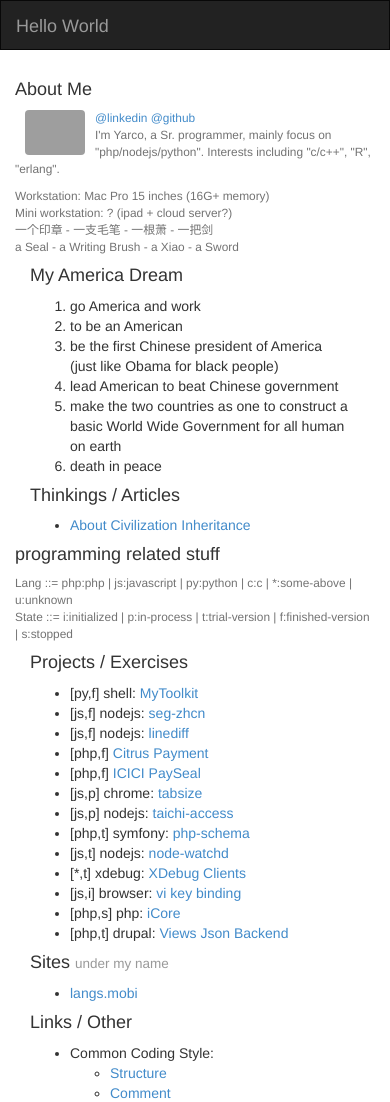
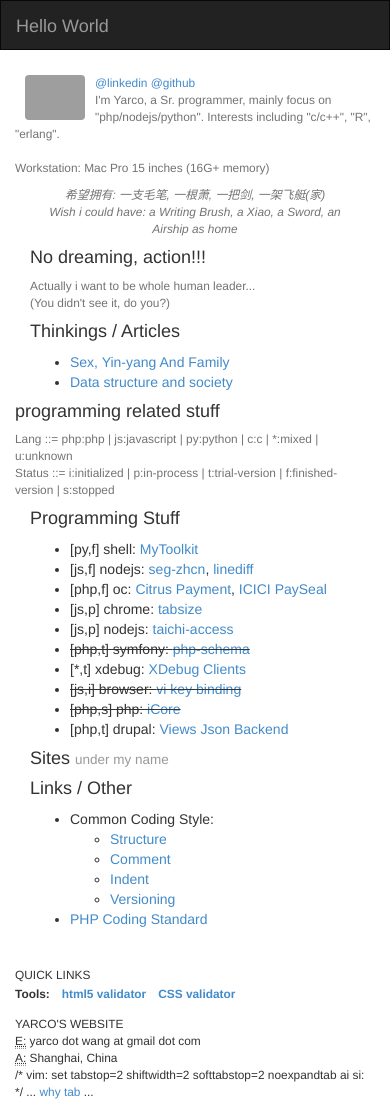
Before and after one commit to yarcowang/yarcowang.github.io, a Jekyll site: the page built from index.html, in a window 390 px wide, cut to the strip 0-1102 px from the top of the page. Built offline with Jekyll 4.4.1, drawn with Linux system fonts in a browser that asks for light colours; grey boxes are pictures that could not be loaded.

Commit message:
modify a lot of things

```diff
--- a/_includes/footer.html
+++ b/_includes/footer.html
@@ -1,8 +1,22 @@
 		<footer class="container">
+			<div class="row">
+				<div class="col-md-12 small">
+					<ul style="list-style:none;padding-left: 0px">
+						<li style="text-transform: uppercase">Quick Links</li>
+						<li>
+							<ul class="clearfix quick-links">
+								<li>Tools:</li>
+								<li><a href="http://validator.w3.org/">html5 validator</a></li>
+								<li><a href="http://jigsaw.w3.org/css-validator/">CSS validator</a></li>
+							</ul>
+						</li>
+					</ul>
+				</div>
+			</div>
 			<div class="row">
 				<div class="col-md-7">
 					<address class="small">
-						Yarco's website<br />
+						<span style="text-transform: uppercase">Yarco's website</span><br />
 						<abbr title="Email">E:</abbr> yarco dot wang at gmail dot com<br />
 						<abbr title="Address">A:</abbr> Shanghai, China<br />
 						/* vim: set tabstop=2 shiftwidth=2 softtabstop=2 noexpandtab ai si: */ ... <a href="https://drupal.org/comment/6670298#comment-6670298">why tab</a> ... <br />
--- a/_includes/header.html
+++ b/_includes/header.html
@@ -12,6 +12,27 @@
 		<link href="{{site.url}}bower_components/bootstrap/dist/css/bootstrap.min.css" rel="stylesheet" type="text/css" />
 		<!-- font-awesome -->
 		<link href="{{site.url}}bower_components/font-awesome/css/font-awesome.min.css" rel="stylesheet" type="text/css" />
+		<style>
+		footer {
+			margin-top: 2em;
+		}
+
+		ul.quick-links {
+			padding-left: 0px;
+			list-style: none;
+			font-weight: bold;
+		}
+
+		ul.quick-links li {
+			display: inline-block;
+			float: left;
+			padding: .2em .5em;
+		}
+
+		ul.quick-links li:first-child {
+			padding-left: 0px;
+		}
+		</style>
 		<script type="text/javascript">
 			$(function() {
 				$('li a').tooltip({
--- a/_layouts/home.html
+++ b/_layouts/home.html
@@ -3,69 +3,58 @@
 		<div class="container">
 			<div class="row">
 				<div class="col-md-6">
-					<h4>About Me</h4>
 					<img src="http://i1275.photobucket.com/albums/y460/yarco_wang/myself_zps06679fed.jpg" class="pull-left" style="width: 60px; margin:0px 10px;border-radius: 4px" />
 					<p class="help-block clearfix small">
 						<a href="http://www.linkedin.com/in/yarcowang">@linkedin</a>
 						<a href="https://github.com/yarcowang">@github</a><br />
-						I'm Yarco, a Sr. programmer, mainly focus on "php/nodejs/python". Interests including "c/c++", "R", "erlang".<br />
-					</p>
-					<p class="help-block clearfix small">
+						I'm Yarco, a Sr. programmer, mainly focus on "php/nodejs/python". Interests including "c/c++", "R", "erlang".<br /><br />
 						Workstation: Mac Pro 15 inches (16G+ memory)<br />
-						Mini workstation: ? (ipad + cloud server?)<br />
-						一个印章 - 一支毛笔 - 一根萧 - 一把剑<br />
-						a Seal - a Writing Brush - a Xiao - a Sword<br />
 					</p>
 
+					<div class="col-md-12 small" style="text-align:center">
+						<i class="help-block">
+						希望拥有: 一支毛笔, 一根萧, 一把剑, 一架飞艇(家)<br />
+						Wish i could have: a Writing Brush, a Xiao, a Sword, an Airship as home<br />
+						</i>
+					</div>
+
 					<div class="col-md-12">
-						<h4>My America Dream</h4>
-						<ol>
-							<li>go America and work</li>
-							<li>to be an American</li>
-							<li>be the first Chinese president of America <br />(just like Obama for black people)</li>
-							<li>lead American to beat Chinese government</li>
-							<li>make the two countries as one to construct a basic World Wide Government for all human on earth</li>
-							<li>death in peace</li>
-						</ol>
+						<h4>No dreaming, action!!!</h4>
+						<p class="help-block small">Actually i want to be whole human leader...<br />(You didn't see it, do you?)</p>
 					</div>
 
 					<div class="col-md-12">
 						<h4>Thinkings / Articles</h4>
 						<ul>
-							{% for post in site.posts %}
-							<li><a href="{{ post.url }}">{{ post.title }}</a></li>
-							{% endfor %}
+							<li><a href="http://www.linkedin.com/pulse/sex-yin-yang-family-yarco-wang?trk=prof-post" target="_blank">Sex, Yin-yang And Family</a></li>
+							<li><a href="http://www.linkedin.com/pulse/data-structure-society-yarco-wang?trk=pulse-det-nav_art" target="_blank">Data structure and society</a></li>
 						</ul>
 					</div>
 				</div>
 
 				<div class="col-md-6">
 					<h4>programming related stuff</h4>
-					<p class="help-block small">Lang ::= php:php | js:javascript | py:python | c:c | *:some-above | u:unknown<br />
-					State ::= i:initialized | p:in-process | t:trial-version | f:finished-version | s:stopped</p>
+					<p class="help-block small">Lang ::= php:php | js:javascript | py:python | c:c | *:mixed | u:unknown<br />
+					Status ::= i:initialized | p:in-process | t:trial-version | f:finished-version | s:stopped</p>
 					<div class="col-md-7">
-						<h4>Projects / Exercises</h4>
+						<h4>Programming Stuff</h4>
 						<ul>
 							<li>[py,f] shell: <a href="https://github.com/yarcowang/mytoolkit" data-toggle="tooltip" title="" data-original-title="random password tool etc">MyToolkit</a></li>
-							<li>[js,f] nodejs: <a href="https://github.com/yarcowang/seg-zhcn" data-toggle="tooltip" title="" data-original-title="simple Chinese segment method for nodejs">seg-zhcn</a></li>
-							<li>[js,f] nodejs: <a href="https://github.com/yarcowang/node-diff" data-toggle="tooltip" title="" data-original-title="line diff for nodejs">linediff</a></li>
-							<li>[php,f] <a href="http://www.opencart.com/index.php?route=extension/extension/info&amp;extension_id=7836" data-toggle="tooltip" title="" data-original-title="india online payment method">Citrus Payment</a></li>
-							<li>[php,f] <a href="http://www.opencart.com/index.php?route=extension/extension/info&amp;extension_id=7972" data-toggle="tooltip" title="" data-original-title="india online payment method">ICICI PaySeal</a></li>
+							<li>[js,f] nodejs: <a href="https://github.com/yarcowang/seg-zhcn" data-toggle="tooltip" title="" data-original-title="simple Chinese segment method for nodejs">seg-zhcn</a>, <a href="https://github.com/yarcowang/node-diff" data-toggle="tooltip" title="" data-original-title="line diff for nodejs">linediff</a></li>
+							<li>[php,f] oc: <a href="http://www.opencart.com/index.php?route=extension/extension/info&amp;extension_id=7836" data-toggle="tooltip" title="" data-original-title="india online payment method">Citrus Payment</a>, <a href="http://www.opencart.com/index.php?route=extension/extension/info&amp;extension_id=7972" data-toggle="tooltip" title="" data-original-title="india online payment method">ICICI PaySeal</a></li>
 							<li>[js,p] chrome: <a href="https://github.com/yarcowang/chrome-tabsize" data-toggle="tooltip" title="" data-original-title="extensions for chrome or maybe other browsers">tabsize</a></li>
 							<li>[js,p] nodejs: <a href="https://npmjs.org/package/taichi-access" data-toggle="tooltip" title="" data-original-title="access control system for nodejs">taichi-access</a></li>
-							<li>[php,t] symfony: <a href="https://github.com/yarcowang/php-schema" data-toggle="tooltip" title="" data-original-title="a funny tool from my long time thinking">php-schema</a></li>
-							<li>[js,t] nodejs: <a href="https://github.com/yarcowang/node-watchd" data-toggle="tooltip" title="" data-original-title="a tool for watching files and if change then execute commands">node-watchd</a></li>
+							<li><s>[php,t] symfony: <a href="https://github.com/yarcowang/php-schema" data-toggle="tooltip" title="" data-original-title="a funny tool from my long time thinking">php-schema</a></s></li>
 							<li>[*,t] xdebug: <a href="http://github.com/yarcowang/xdebug-clients" data-toggle="tooltip" title="" data-original-title="xdebug client">XDebug Clients</a></li>
-							<li>[js,i] browser: <a href="vikb/" data-toggle="tooltip" title="" data-original-title="html textarea control with vi key binding">vi key binding</a></li>
-							<li>[php,s] php: <a href="http://github.com/yarcowang/icore" data-toggle="tooltip" title="" data-original-title="a half done php framework">iCore</a></li>
-							<li>[php,t] drupal: <a href="http://github.com/yarcowang/Drupal-JSON-Views-Module-" data-toggle="tooltip" title="" data-original-title="a drupal views json backend, that enable remote json resource can be used in a view">Views Json Backend</a></li>
+							<li><s>[js,i] browser: <a href="vikb/" data-toggle="tooltip" title="" data-original-title="html textarea control with vi key binding">vi key binding</a></s></li>
+							<li><s>[php,s] php: <a href="http://github.com/yarcowang/icore" data-toggle="tooltip" title="" data-original-title="a half done php framework">iCore</a></s></li>
+							<li>[php,t] drupal: <a href="http://github.com/yarcowang/Drupal-JSON-Views-Module-" data-toggle="tooltip" title="" data-original-title="a module for getting remote json data in views">Views Json Backend</a></li>
 						</ul>
 					</div>
 
 					<div class="col-md-5">
 						<h4>Sites <small>under my name</small></h4>
 						<ul>
-							<li><a href="http://langs.mobi/" data-toggle="tooltip" title="" data-original-title="a site for getting api help, special for software">langs.mobi</a></li>
 						</ul>
 					</div>
 
@@ -81,12 +70,6 @@
 								</ul>
 							</li>
 							<li><a href="http://www.php-fig.org/">PHP Coding Standard</a></li>
-							<li>Validators:
-								<ul>
-									<li><a href="http://validator.w3.org/">html5</a></li>
-									<li><a href="http://jigsaw.w3.org/css-validator/">CSS</a></li>
-								</ul>
-							</li>
 						</ul>
 					</div>
 				</div>
```
